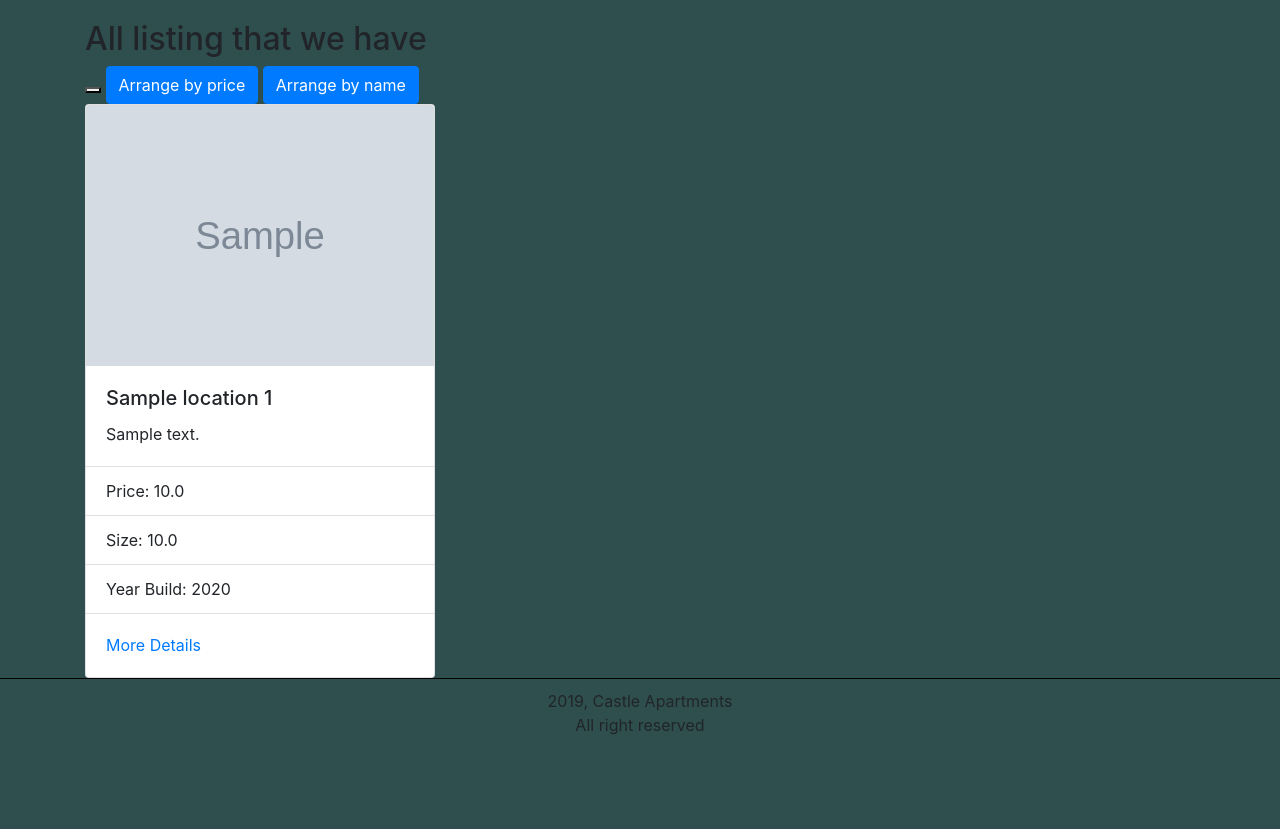
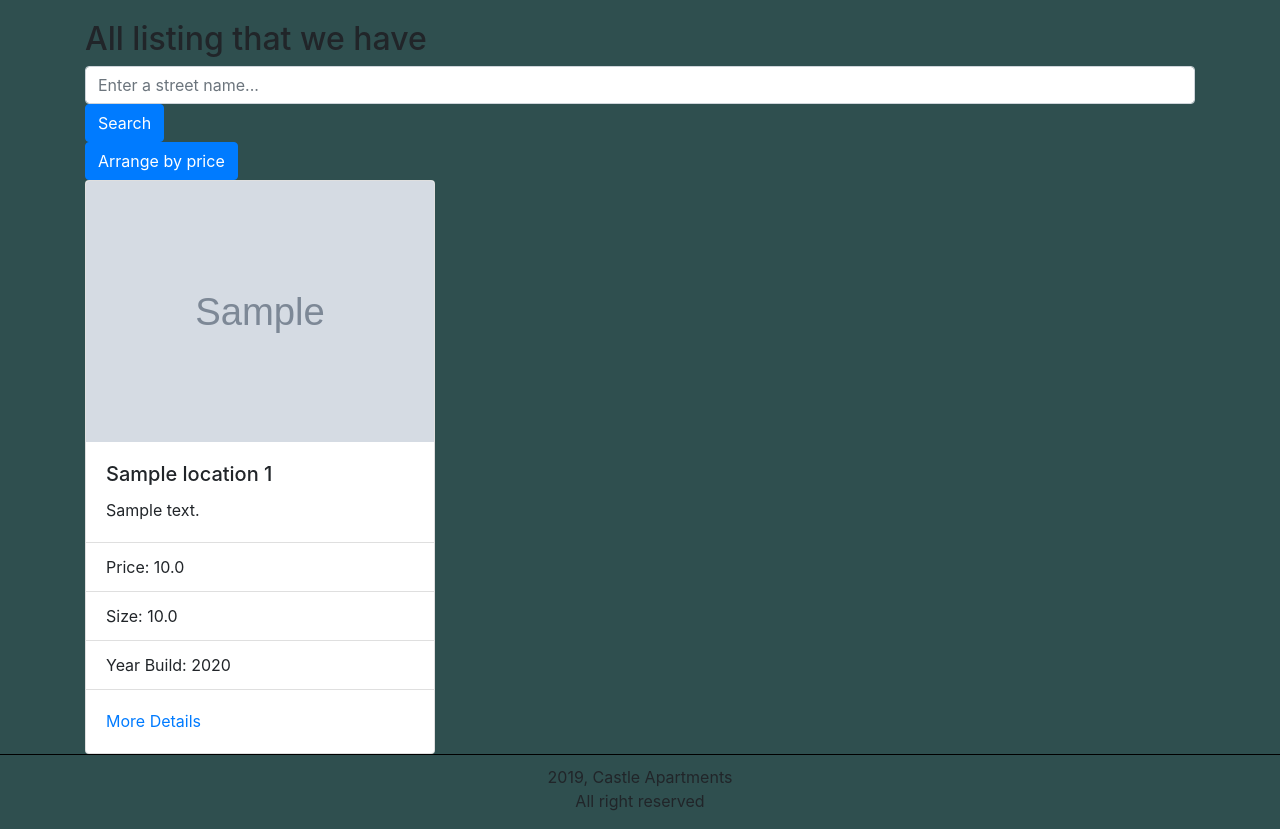
Before and after one commit to Svavar16/CastleApartment, a Django app: page /all_listing in a window 1280 px wide. Shown: the part 56-885 px from the top of the page. Before the commit the page ends 790 px from the top, so only its background shows below. Run offline with Django 3.2, Linux system fonts and the light colour scheme; tables that the repository leaves empty hold one stand-in row (values such as "Sample post"); grey boxes marked "Sample" are stand-in pictures; some libraries are stand-ins or nearby versions.

Commit message:
added search throuh ajax

```diff
--- a/Apartments/views.py
+++ b/Apartments/views.py
@@ -11,6 +11,7 @@ def index(request):
 
 
 def all_listing(request):
+    # get the Json if they are searcing by price
     if 'arrange_by_price' in request.GET:
         apartments = [{
             'id': x.id,
@@ -25,7 +26,25 @@ def all_listing(request):
             'description': x.description,
             'sellerID': x.sellerID.id,
             'firstImage': x.apartmentimage_set.first().image,
-        } for x in Apartments.objects.all()]
+        } for x in Apartments.objects.all().order_by('-price')]
+        return JsonResponse({'data': apartments})
+    #get the Json if they are searching for a name
+    if 'search_filter' in request.GET:
+        search_filter = request.GET['search_filter']
+        apartments = [{
+            'id': x.id,
+            'price': x.price,
+            'size': x.size,
+            'locationID': x.locationID.id,
+            'rooms': x.rooms,
+            'privateEntrance': x.privateEntrance,
+            'animalsAllowed': x.animalsAllowed,
+            'garage': x.garage,
+            'yearBuild': x.yearBuild,
+            'description': x.description,
+            'sellerID': x.sellerID.id,
+            'firstImage': x.apartmentimage_set.first().image,
+        } for x in Apartments.objects.filter(locationID__streetName__icontains=search_filter)]
         return JsonResponse({'data': apartments})
     context = {'apartments': Apartments.objects.all()}
     return render(request, 'apartments/all_listing.html', context)
--- a/static/js/main.js
+++ b/static/js/main.js
@@ -1,7 +1,8 @@
 $(document).ready(function () {
+   // Arrange apartments by price, should return the most expensive first
    $('#Test-Btn').on('click', function (e) {
       e.preventDefault();
-      console.log("This should work")
+      console.log("Arrange by price works!")
       $.ajax({
            url: 'all_listing?arrange_by_price',
            type: 'GET',
@@ -34,5 +35,41 @@ $(document).ready(function () {
                console.error(error)
            }
        })
+   });
+   // Search for an apartment from address
+   $('#Test-search-Btn').on('click', function (e) {
+      e.preventDefault();
+      console.log("Search Works!");
+      var searchText = $('#search-box').val();
+      $.ajax({
+         url: 'all_listing?search_filter=' + searchText,
+         type: 'GET',
+         success: function (resp) {
+            var newHTML = resp.data.map(d => {
+                return `<div class="card" style="width: 18rem;">
+                             <a href="/apartments/${d.id}">
+                                 <img src="${d.firstImage}" class="card-img-top" alt="Apartment Image">
+                                 <div class="card-body">
+                                     <h5 class="card-title">${d.locationID.streetName} ${d.locationID.houseNumber} </h5>
+                                     <p class="card-text">Some quick example text to build on the card title and make up the bulk of the card's content.</p>
+                                 </div>
+                                 <ul class="list-group list-group-flush">
+                                     <li class="list-group-item">Price: ${d.price}</li>
+                                     <li class="list-group-item">Size: ${d.size}</li>
+                                     <li class="list-group-item">Year Build: ${d.yearBuild}</li>
+                                 </ul>
+                                 <div class="card-body">
+                                     <a href="${d.id}" class="card-link">More Details</a>
+                                 </div>
+                             </a>
+                         </div>`
+               });
+               $('#apartment-card-details').html(newHTML.join(''))
+         },
+         error: function (xhr, status, error) {
+            // todo, a way to display the error
+            console.error(error)
+         }
+      })
    })
 });
--- a/templates/apartments/all_listing.html
+++ b/templates/apartments/all_listing.html
@@ -3,9 +3,13 @@
 {% block content %}
     <h2>All listing that we have</h2>
     <div class="input-group-btn">
-        <button id="Test-Btn"></button>
-        <a href="{% url 'apartment_all_listing_by_price' %}" class="btn btn-primary" id="arrange_by_price_btn">Arrange by price</a>
-        <a href="{% url 'apartment_all_listing_by_name' %}" class="btn btn-primary" id="arrange_by_name_btn">Arrange by name</a>
+        <div class="search-func">
+            <input type="search" class="form-control" id="search-box" placeholder="Enter a street name..." />
+            <button class="btn btn-primary" id="Test-search-Btn">Search</button>
+        </div>
+        <button class="btn btn-primary" id="Test-Btn">Arrange by price</button>
+        <!--<a href="{% url 'apartment_all_listing_by_price' %}" class="btn btn-primary" id="arrange_by_price_btn">Arrange by price</a>
+        <a href="{% url 'apartment_all_listing_by_name' %}" class="btn btn-primary" id="arrange_by_name_btn">Arrange by name</a>-->
     </div>
     <div class="row"  id="apartment-card-details">
         {% for apartment in apartments %}
```
